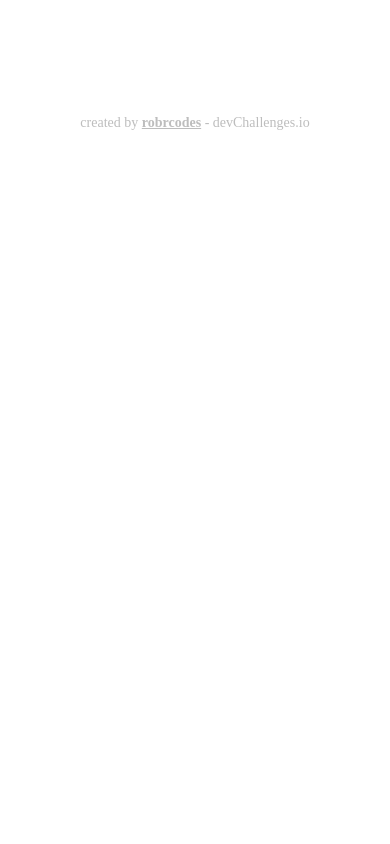
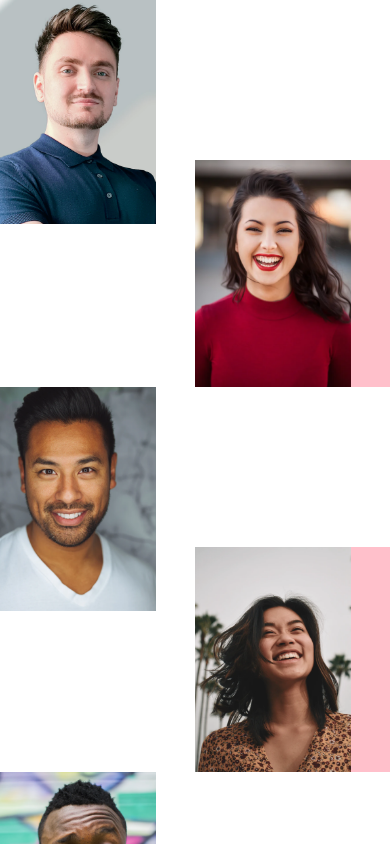
Before and after one commit to robrcodes/challenge-my-team-page, a plain HTML site: page index.html in a window 390 px wide. Shown: the top 844 px of the page. Drawn offline with Linux system fonts and the light colour scheme.

Commit message:
started to add images and create grid for mobile first

```diff
--- a/index.html
+++ b/index.html
@@ -29,6 +29,32 @@
     <style></style>
   </head>
   <body>
+    <main>
+      <article class="about">
+        <div></div>
+        <div></div>
+      </article>
+      <article class="team">
+        <div class="members">
+          <img src="images/photo1.png" alt="" class="portrait" />
+        </div>
+        <div class="members">
+          <img src="images/photo2.png" alt="" class="portrait" />
+        </div>
+        <div class="members">
+          <img src="images/photo3.png" alt="" class="portrait" />
+        </div>
+        <div class="members">
+          <img src="images/photo4.png" alt="" class="portrait" />
+        </div>
+        <div class="members">
+          <img src="images/photo5.png" alt="" class="portrait" />
+        </div>
+        <div class="members">
+          <img src="images/photo6.png" alt="" class="portrait" />
+        </div>
+      </article>
+    </main>
     <!-- credit links -->
     <footer>
       <div class="createdBy">
--- a/styles.css
+++ b/styles.css
@@ -106,3 +106,24 @@ color variables defined
   font-weight: 700;
   text-decoration: underline;
 }
+
+/* Mobile First ***************************************************/
+
+main {
+  max-width: 48rem;
+  margin: 0 auto;
+}
+
+.team {
+  display: grid;
+  grid-template-columns: 1fr 1fr;
+}
+
+img.portrait {
+  width: 80%;
+}
+
+.members:nth-child(even) {
+  margin-top: 10rem;
+  background-color: pink;
+}
```
